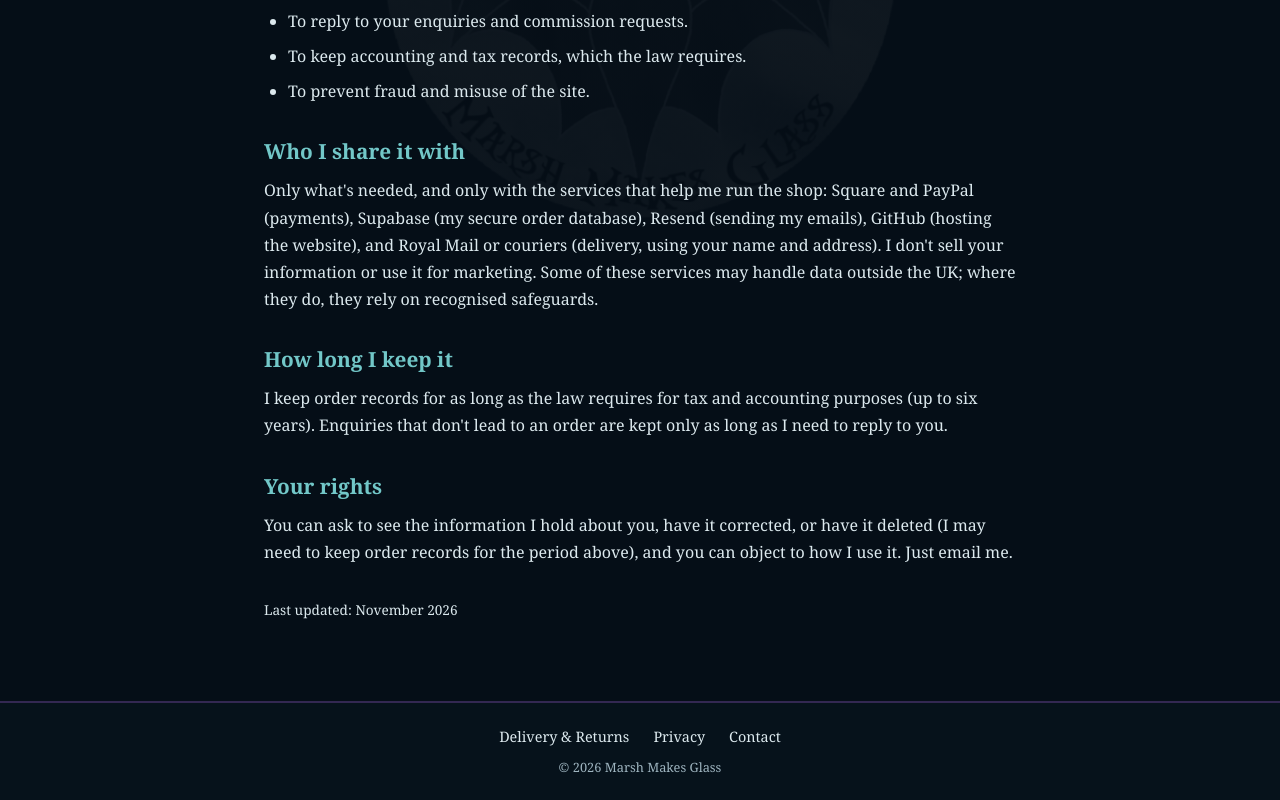
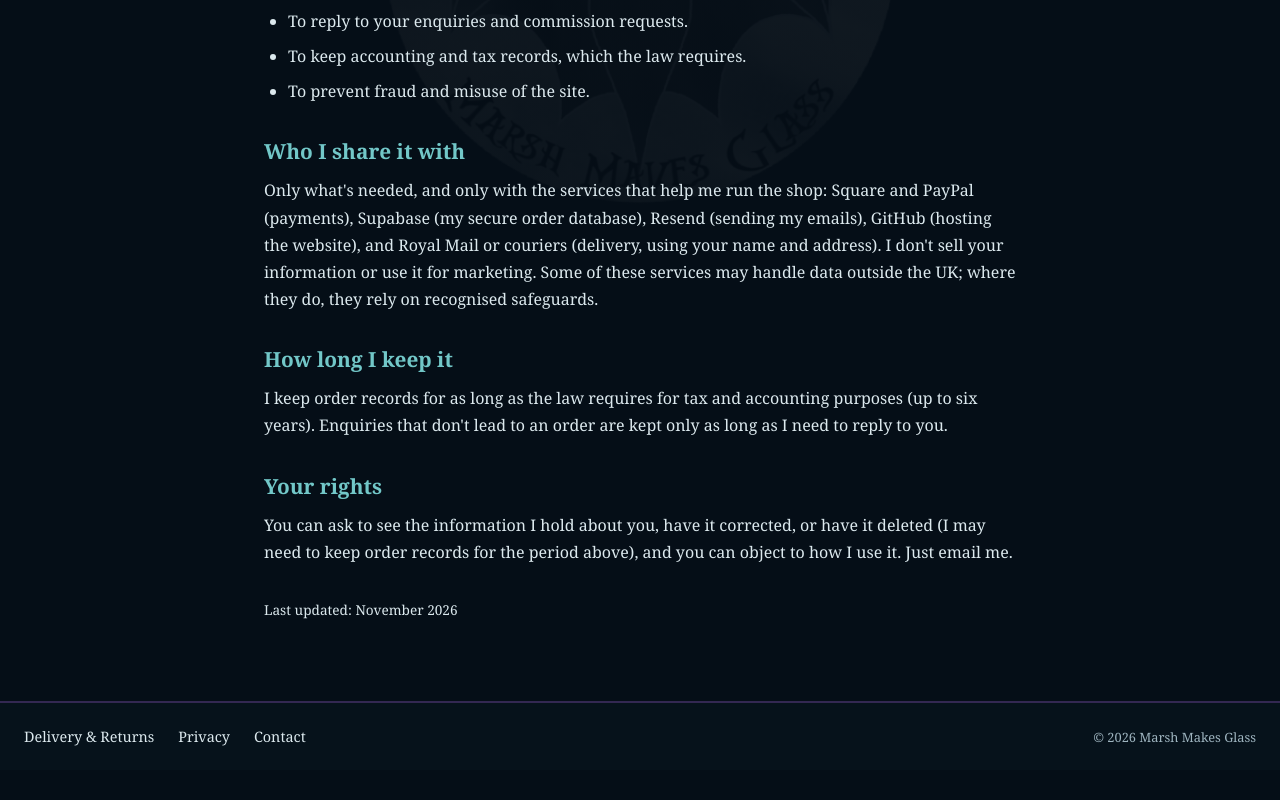
Before and after one commit to foley179/marsh-makes-glass, a React (Vite) app: page /privacy in a window 1280 px wide. Shown: the part 861-1661 px from the top of the page. After the commit the page ends 1631 px from the top, so only its background shows below. Built offline with nearby package versions, Linux system fonts and the light colour scheme; no server answers.

Commit message:
Footer layout

```diff
--- a/src/Components/Footer.css
+++ b/src/Components/Footer.css
@@ -1,6 +1,10 @@
 .site-footer {
+	display: flex;
+	flex-direction: column;
+	align-items: center;
+	gap: 0.75rem;
 	margin-top: 3rem;
-	padding: 1.5rem 1rem;
+	padding: 1.5rem;
 	text-align: center;
 	background: rgba(7, 19, 29, 0.85);
 	border-top: 2px solid rgba(155, 89, 208, 0.3);
@@ -11,7 +15,6 @@
 	flex-wrap: wrap;
 	justify-content: center;
 	gap: 0.5rem 1.5rem;
-	margin-bottom: 0.75rem;
 }
 
 .footer-links a {
@@ -28,3 +31,16 @@
 	color: var(--muted);
 	font-size: 0.8rem;
 }
+
+/* Wider screens: links left, copyright right */
+@media (min-width: 600px) {
+	.site-footer {
+		flex-direction: row;
+		justify-content: space-between;
+		text-align: left;
+	}
+
+	.footer-links {
+		justify-content: flex-start;
+	}
+}
```
